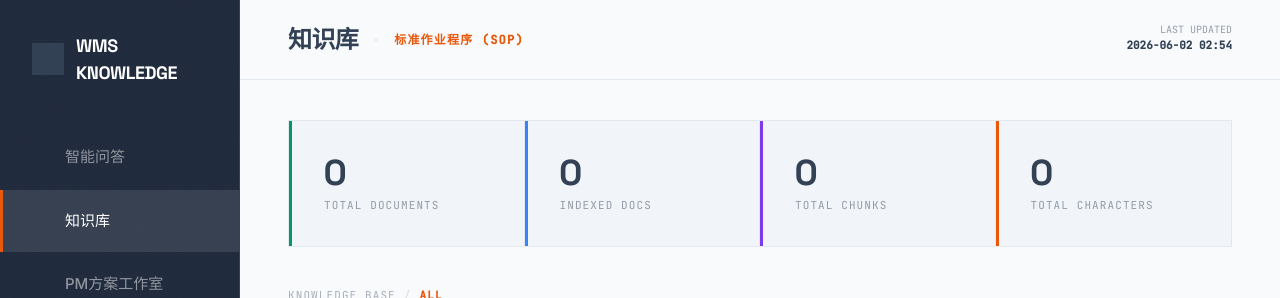
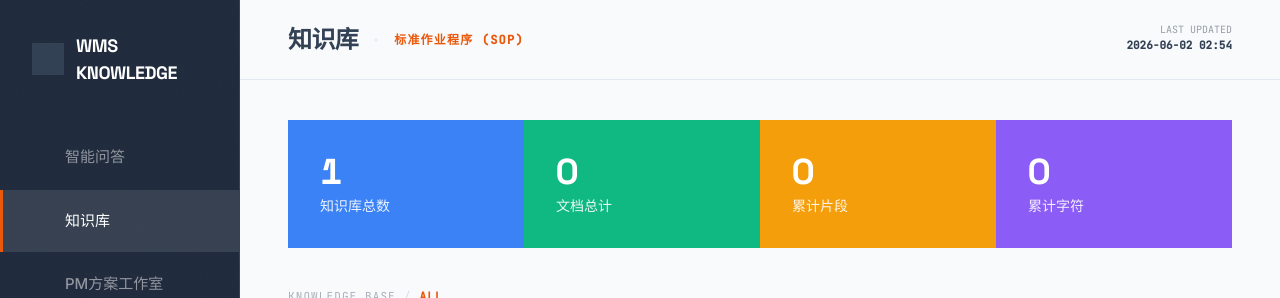
Before and after one commit to gromittang/GRAGV2, a Vue app in the folder frontend/vue-app/: page /knowledge in a window 1280 px wide. Shown: the top 298 px of the page. Built offline with nearby package versions, Linux system fonts and the light colour scheme; no server answers; some icons are missing.

Commit message:
feat(knowledge): 统计卡片使用鲜艳单色背景和中文标签
Co-Authored-By: Claude Opus 4.7 <noreply@anthropic.com>

```diff
--- a/frontend/vue-app/src/components/knowledge/StatsBento.vue
+++ b/frontend/vue-app/src/components/knowledge/StatsBento.vue
@@ -1,16 +1,15 @@
 <template>
-  <div class="grid grid-cols-2 md:grid-cols-4 border border-grid mb-10">
+  <div class="grid grid-cols-2 md:grid-cols-4 mb-10">
     <div
       v-for="(card, i) in cards"
       :key="i"
-      class="bg-warm-gray p-8"
-      :class="[i < 3 ? 'border-r border-grid' : '']"
-      :style="{ borderLeft: `3px solid ${card.color}` }"
+      class="p-8 text-white"
+      :style="{ backgroundColor: card.color }"
     >
-      <div class="font-space text-4xl font-bold text-primary mb-1 count-up">
+      <div class="font-space text-4xl font-bold mb-1 count-up">
         {{ card.displayValue }}
       </div>
-      <div class="font-mono text-[11px] uppercase tracking-widest text-primary/50">
+      <div class="text-sm opacity-90">
         {{ card.label }}
       </div>
     </div>
@@ -57,6 +56,7 @@ function animateValue(key, target) {
 const computedStats = computed(() => {
   const kbList = store.kbList || []
   return {
+    kb_count: kbList.length,
     uploaded_count: kbList.reduce((sum, kb) => sum + (kb.document_count || 0), 0),
     indexed_count: kbList.reduce((sum, kb) => sum + (kb.document_count || 0), 0), // 已索引文档数
     chunks: kbList.reduce((sum, kb) => sum + (kb.paragraph_count || 0), 0),
@@ -70,6 +70,7 @@ onMounted(() => {
 })
 
 watch(() => computedStats.value, (s) => {
+  animateValue('kb_count', s.kb_count || 0)
   animateValue('uploaded', s.uploaded_count || 0)
   animateValue('indexed', s.indexed_count || 0)
   animateValue('chunks', s.chunks || 0)
@@ -78,24 +79,24 @@ watch(() => computedStats.value, (s) => {
 
 const cards = computed(() => [
   {
-    label: 'Total Documents',
-    displayValue: displayValues.value.uploaded || '0',
-    color: '#059669',
+    label: '知识库总数',
+    displayValue: displayValues.value.kb_count || '0',
+    color: '#3B82F6',  // 蓝色
   },
   {
-    label: 'Indexed Docs',
-    displayValue: displayValues.value.indexed || '0',
-    color: '#3B82F6',
+    label: '文档总计',
+    displayValue: displayValues.value.uploaded || '0',
+    color: '#10B981',  // 绿色
   },
   {
-    label: 'Total Chunks',
+    label: '累计片段',
     displayValue: displayValues.value.chunks || '0',
-    color: '#7C3AED',
+    color: '#F59E0B',  // 橙色
   },
   {
-    label: 'Total Characters',
+    label: '累计字符',
     displayValue: displayValues.value.chars || '0',
-    color: '#EA580C',
+    color: '#8B5CF6',  // 紫色
   },
 ])
 </script>
```
